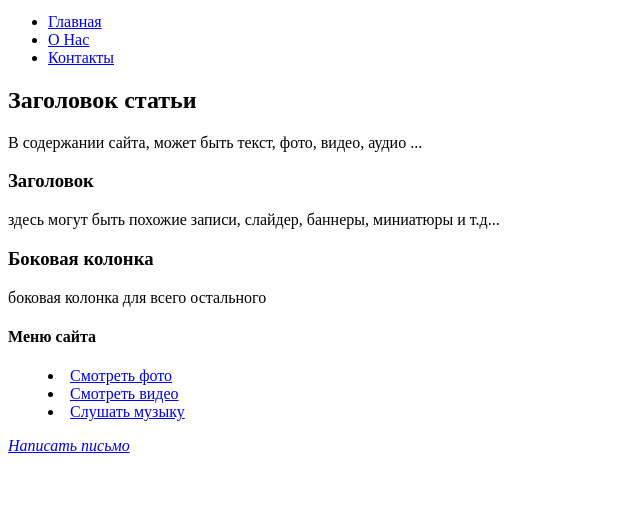
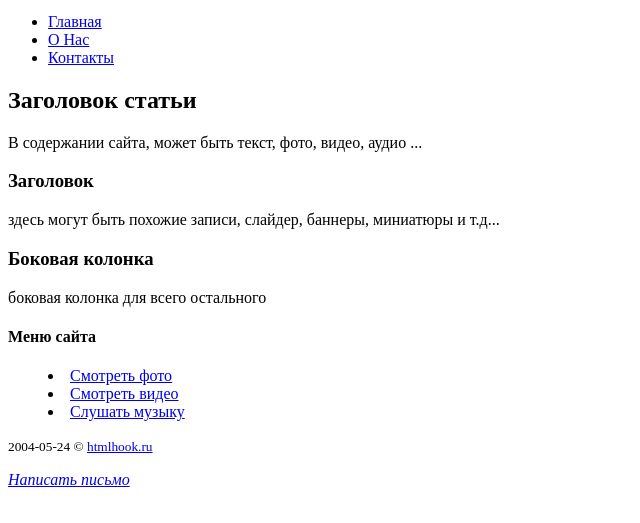
Before and after one commit to alexander-koronovskiy/loftblog, a plain HTML site: page index.html in a window 1280 px wide. Shown: the part 163-686 px from the top of the page, without its empty margins (0-640 px from the left). Drawn offline with Linux system fonts and the light colour scheme.

Commit message:
new change

```diff
--- a/index.html
+++ b/index.html
@@ -71,6 +71,14 @@
 
 <footer>
 
+     <p>
+
+        <small>
+          <time>2004-05-24</time> © <a href="https://htmlhook.ru">htmlhook.ru</a>
+       </small>
+
+    </p>
+
        <address>
           <a href="mailto:js@example.com">Написать письмо</a>
        </address>
```
